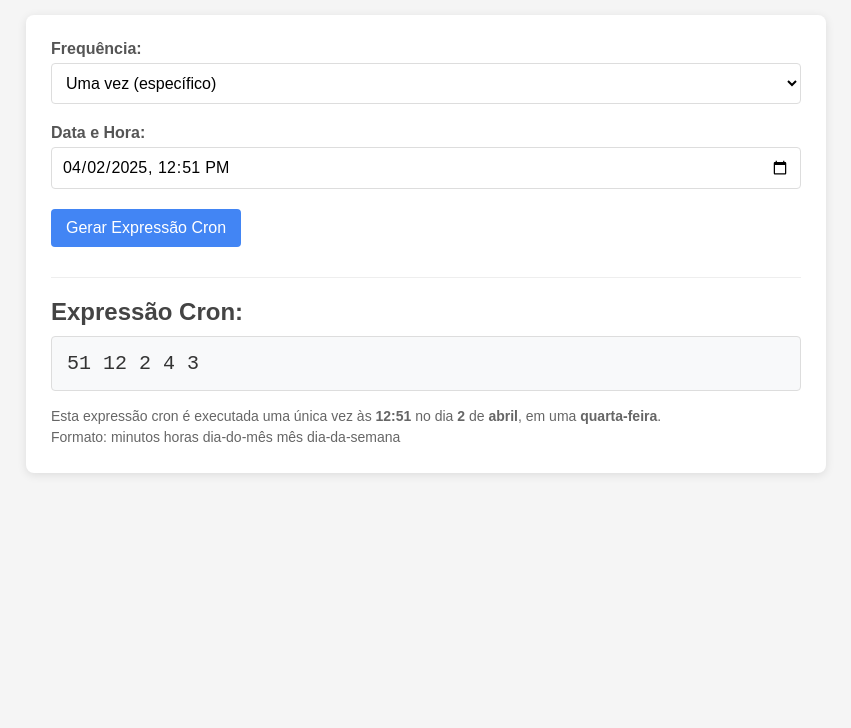
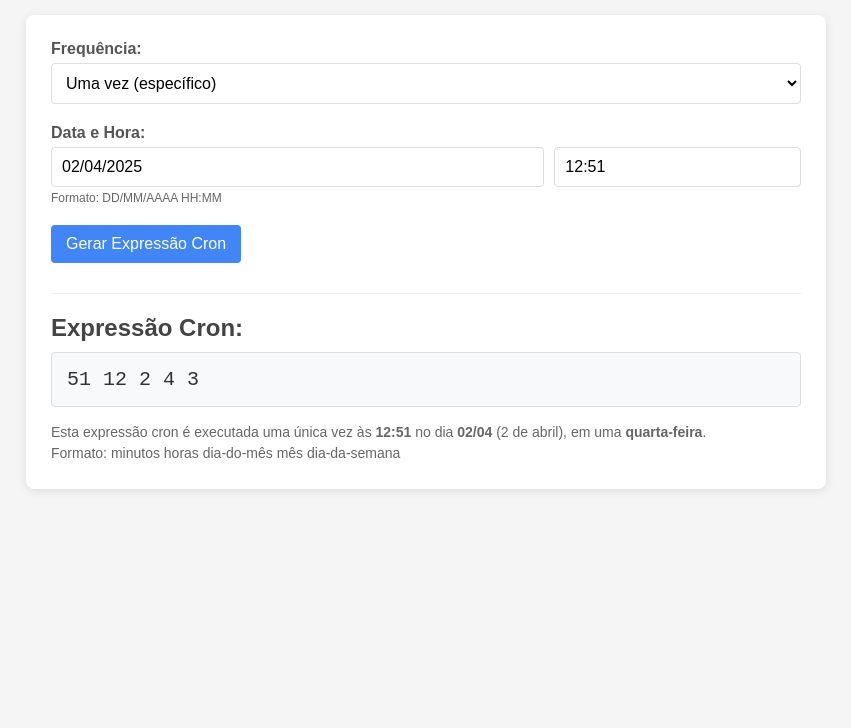
Before and after one commit to brunossouza/crongen, a website built with Vite: page index.html in a window 1280 px wide. Shown: the part 72-800 px from the top of the page, without its empty margins (214-1065 px from the left). Built offline with nearby package versions, Linux system fonts and the light colour scheme.

Commit message:
translate interface to Portuguese and update date/time input handling

```diff
--- a/index.html
+++ b/index.html
@@ -1,16 +1,16 @@
 <!doctype html>
-<html lang="en">
+<html lang="pt-BR">
 
 <head>
   <meta charset="UTF-8" />
   <link rel="icon" type="image/svg+xml" href="/vite.svg" />
   <meta name="viewport" content="width=device-width, initial-scale=1.0" />
-  <title>Cron Generator</title>
+  <title>Gerador de Cron</title>
 </head>
 
 <body>
   <div id="app">
-    <h1>Cron Generator</h1>
+    <h1>Gerador de Cron</h1>
     <div class="container">
       <form id="cronForm">
         <div class="form-group">
@@ -24,8 +24,16 @@
         </div>
 
         <div class="form-group">
-          <label for="dateTimeInput">Data e Hora:</label>
-          <input type="datetime-local" id="dateTimeInput" required>
+          <label>Data e Hora:</label>
+          <div class="datetime-inputs">
+            <div class="date-input-wrapper">
+              <input type="text" id="dateInput" placeholder="DD/MM/AAAA" required maxlength="10" />
+            </div>
+            <div class="time-input-wrapper">
+              <input type="text" id="timeInput" placeholder="HH:MM" required maxlength="5" />
+            </div>
+          </div>
+          <small class="form-text">Formato: DD/MM/AAAA HH:MM</small>
         </div>
 
         <button type="submit" id="generateButton">Gerar Expressão Cron</button>
--- a/src/main.ts
+++ b/src/main.ts
@@ -6,35 +6,72 @@ document.addEventListener('DOMContentLoaded', () => {
   // Get DOM elements
   const form = document.getElementById('cronForm') as HTMLFormElement;
   const frequencySelect = document.getElementById('frequencySelect') as HTMLSelectElement;
-  const dateTimeInput = document.getElementById('dateTimeInput') as HTMLInputElement;
+  const dateInput = document.getElementById('dateInput') as HTMLInputElement;
+  const timeInput = document.getElementById('timeInput') as HTMLInputElement;
   const cronResult = document.getElementById('cronResult') as HTMLDivElement;
   const cronExplanation = document.getElementById('cronExplanation') as HTMLDivElement;
 
   // Set default value to current date/time
   const now = new Date();
-  now.setMinutes(now.getMinutes() - now.getTimezoneOffset());
-  dateTimeInput.value = now.toISOString().slice(0, 16);
+  dateInput.value = formatDate(now);
+  timeInput.value = formatTime(now);
+
+  // Configure date input mask (DD/MM/YYYY)
+  dateInput.addEventListener('input', function (e) {
+    const target = e.target as HTMLInputElement;
+    let value = target.value.replace(/\D/g, '');
+
+    if (value.length > 0) {
+      value = value.substring(0, 8);
+      let formattedValue = '';
+
+      for (let i = 0; i < value.length; i++) {
+        if (i === 2 || i === 4) {
+          formattedValue += '/';
+        }
+        formattedValue += value[i];
+      }
+
+      target.value = formattedValue;
+    }
+  });
+
+  // Configure time input mask (HH:MM)
+  timeInput.addEventListener('input', function (e) {
+    const target = e.target as HTMLInputElement;
+    let value = target.value.replace(/\D/g, '');
+
+    if (value.length > 0) {
+      value = value.substring(0, 4);
+      let formattedValue = '';
+
+      for (let i = 0; i < value.length; i++) {
+        if (i === 2) {
+          formattedValue += ':';
+        }
+        formattedValue += value[i];
+      }
+
+      target.value = formattedValue;
+    }
+  });
 
   form.addEventListener('submit', (e) => {
     e.preventDefault();
 
-    // Get the selected frequency and datetime
+    // Get the selected frequency and parse datetime
     const frequency = frequencySelect.value as Frequency;
-    const dateTimeString = dateTimeInput.value;
 
-    if (!dateTimeString) {
-      alert('Por favor, insira uma data e hora válidas.');
-      return;
-    }
-
-    const dateTime = new Date(dateTimeString);
+    try {
+      // Parse date from Brazilian format (DD/MM/YYYY)
+      const dateTimeObj = parseBrazilianDateTime(dateInput.value, timeInput.value);
 
       // Extract date components
-    const minutes = dateTime.getMinutes();
-    const hours = dateTime.getHours();
-    const dayOfMonth = dateTime.getDate();
-    const month = dateTime.getMonth() + 1; // JavaScript months are 0-indexed
-    const dayOfWeek = dateTime.getDay(); // 0 (Sunday) to 6 (Saturday)
+      const minutes = dateTimeObj.getMinutes();
+      const hours = dateTimeObj.getHours();
+      const dayOfMonth = dateTimeObj.getDate();
+      const month = dateTimeObj.getMonth() + 1; // JavaScript months are 0-indexed
+      const dayOfWeek = dateTimeObj.getDay(); // 0 (Sunday) to 6 (Saturday)
 
       // Generate cron expression based on the selected frequency
       let cronExpression = '';
@@ -60,6 +97,9 @@ document.addEventListener('DOMContentLoaded', () => {
       // Generate explanation
       const explanation = generateExplanation(frequency, minutes, hours, dayOfMonth, month, dayOfWeek);
       cronExplanation.innerHTML = explanation;
+    } catch (error) {
+      alert('Por favor, insira uma data e hora válidas no formato DD/MM/AAAA HH:MM.');
+    }
   });
 
   // Update UI when frequency changes
@@ -70,6 +110,46 @@ document.addEventListener('DOMContentLoaded', () => {
   // Initial generation
   form.dispatchEvent(new Event('submit'));
 });
+
+// Helper function to format date as DD/MM/YYYY
+function formatDate(date: Date): string {
+  const day = String(date.getDate()).padStart(2, '0');
+  const month = String(date.getMonth() + 1).padStart(2, '0');
+  const year = date.getFullYear();
+  return `${day}/${month}/${year}`;
+}
+
+// Helper function to format time as HH:MM
+function formatTime(date: Date): string {
+  const hours = String(date.getHours()).padStart(2, '0');
+  const minutes = String(date.getMinutes()).padStart(2, '0');
+  return `${hours}:${minutes}`;
+}
+
+// Helper function to parse date and time from Brazilian format
+function parseBrazilianDateTime(dateStr: string, timeStr: string): Date {
+  // Expected formats: DD/MM/YYYY and HH:MM
+  const dateParts = dateStr.split('/');
+  const timeParts = timeStr.split(':');
+
+  if (dateParts.length !== 3 || timeParts.length !== 2) {
+    throw new Error('Invalid date or time format');
+  }
+
+  const day = parseInt(dateParts[0], 10);
+  const month = parseInt(dateParts[1], 10) - 1; // 0-indexed months
+  const year = parseInt(dateParts[2], 10);
+  const hours = parseInt(timeParts[0], 10);
+  const minutes = parseInt(timeParts[1], 10);
+
+  const dateObj = new Date(year, month, day, hours, minutes);
+
+  if (isNaN(dateObj.getTime())) {
+    throw new Error('Invalid date or time');
+  }
+
+  return dateObj;
+}
 
 function generateExplanation(
   frequency: Frequency,
@@ -85,12 +165,13 @@ function generateExplanation(
     'julho', 'agosto', 'setembro', 'outubro', 'novembro', 'dezembro'
   ];
 
-  const timeStr = `${hours}:${minutes.toString().padStart(2, '0')}`;
+  const timeStr = `${hours.toString().padStart(2, '0')}:${minutes.toString().padStart(2, '0')}`;
+  const dateStr = `${dayOfMonth.toString().padStart(2, '0')}/${month.toString().padStart(2, '0')}`;
 
   switch (frequency) {
     case 'once':
       return `<p>Esta expressão cron é executada uma única vez às <strong>${timeStr}</strong>
-        no dia <strong>${dayOfMonth}</strong> de <strong>${months[month - 1]}</strong>,
+        no dia <strong>${dateStr}</strong> (${dayOfMonth} de ${months[month - 1]}),
         em uma <strong>${weekdays[dayOfWeek]}</strong>.</p>
         <p>Formato: <code>minutos horas dia-do-mês mês dia-da-semana</code></p>`;
 
--- a/src/style.css
+++ b/src/style.css
@@ -108,6 +108,39 @@ button:hover {
   line-height: 1.5;
 }
 
+.form-text {
+  display: block;
+  color: #666;
+  font-size: 12px;
+  margin-top: 4px;
+}
+
+.datetime-inputs {
+  display: flex;
+  gap: 10px;
+}
+
+.date-input-wrapper {
+  flex: 2;
+}
+
+.time-input-wrapper {
+  flex: 1;
+}
+
+.datetime-inputs input {
+  width: 100%;
+  padding: 10px;
+  border: 1px solid #ddd;
+  border-radius: 4px;
+  font-size: 16px;
+}
+
+.datetime-inputs input:focus {
+  border-color: #4285f4;
+  outline: none;
+}
+
 @media (max-width: 600px) {
   .container {
     padding: 15px;
```
Lines whose indentation alone changed are shown as unchanged.
